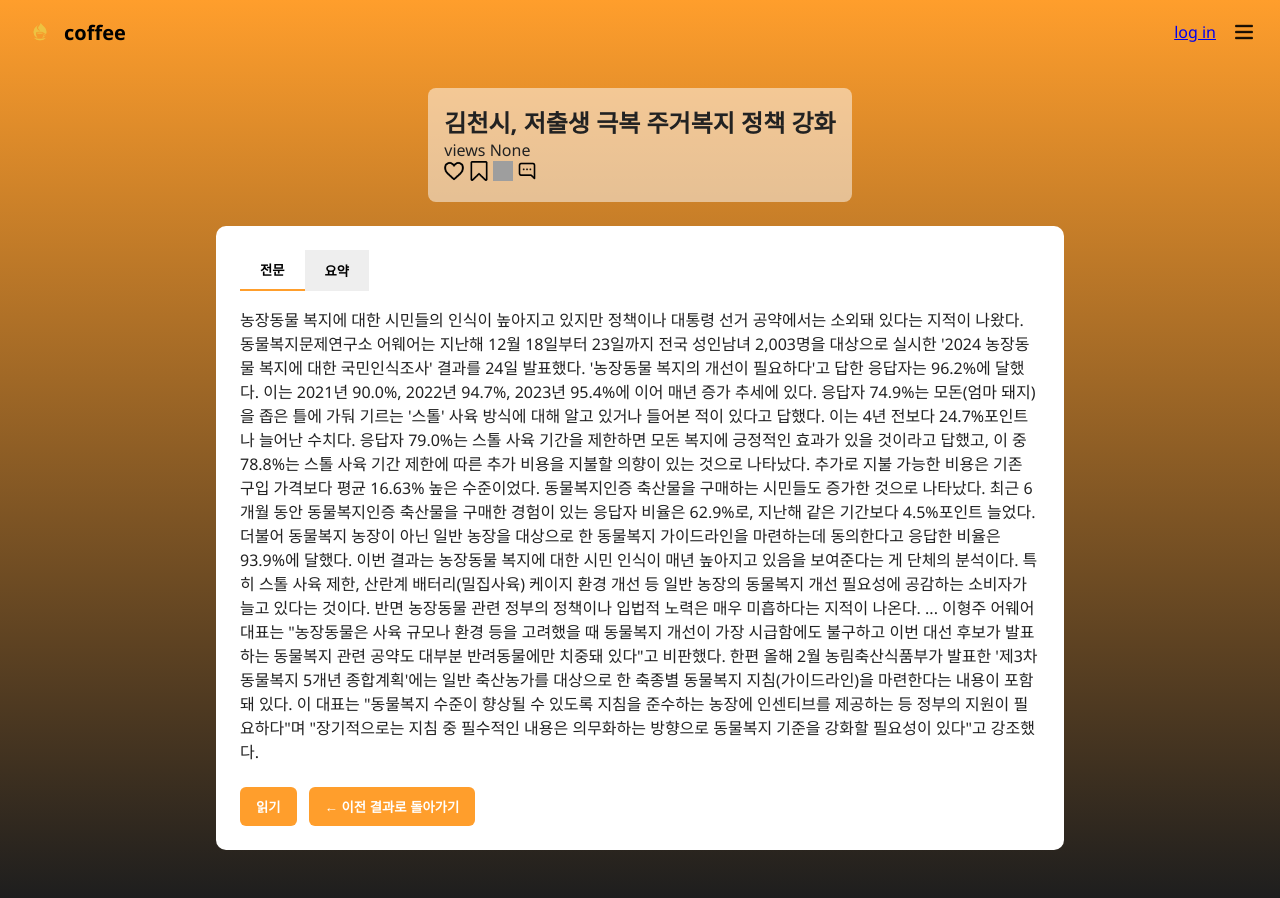
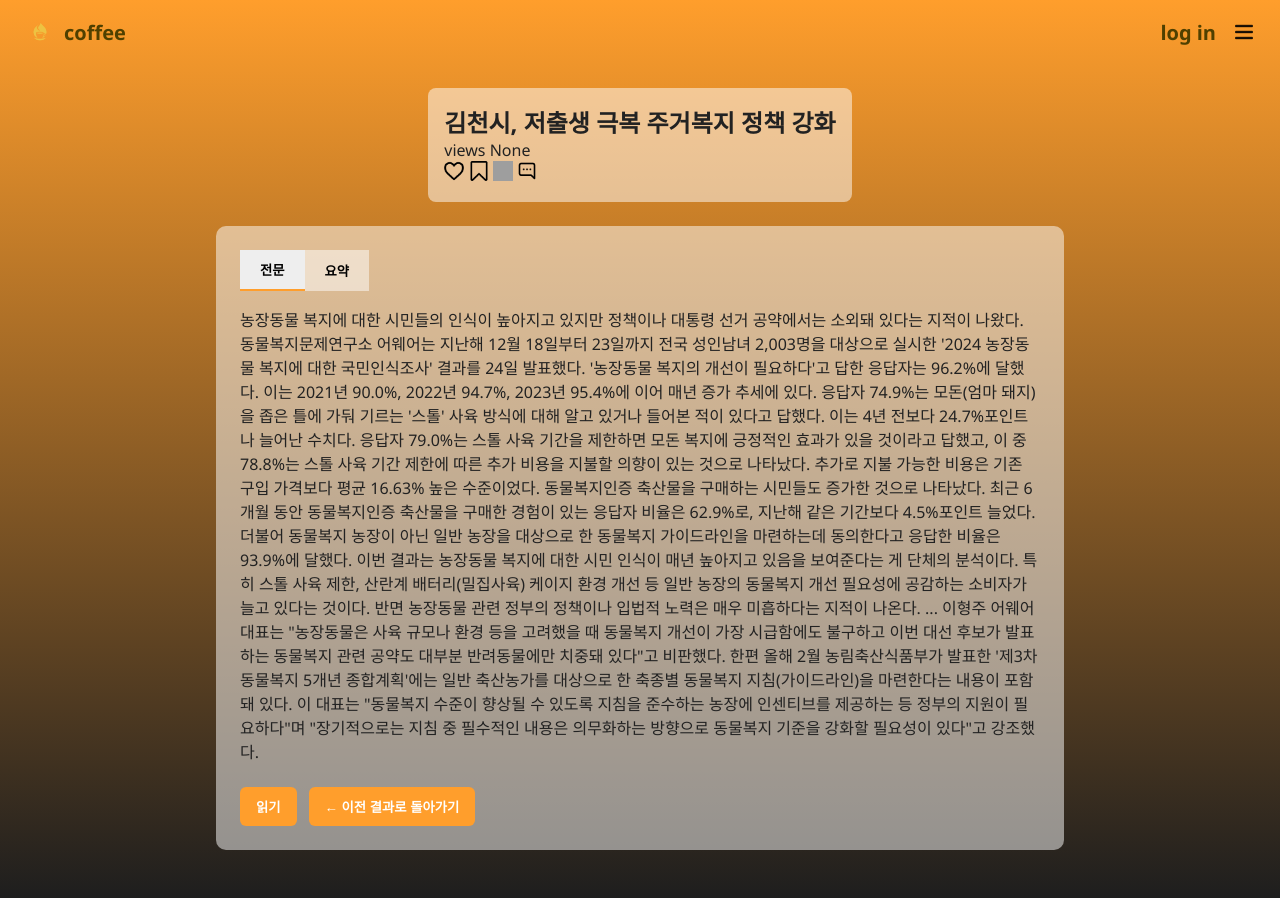
Before and after one commit to CBNU-Coffee/Server, a Django app: page /news/9/ in a window 1280 px wide. Run offline with Django 5.2, Linux system fonts and the light colour scheme; data comes from the database, SQL or seed files in the repository; grey boxes are pictures that could not be loaded.

Commit message:
tab update

```diff
--- a/static/template/detail.css
+++ b/static/template/detail.css
@@ -12,7 +12,7 @@ body {
   align-items: center;
   padding: 16px 24px;
   background: none;
-  color: black;
+  color: #4f4000;
 }
 
 .logo-area {
@@ -25,7 +25,12 @@ body {
   margin-right: 8px;
 }
 
-.brand-name {
+.logo-text {
+  font-size: 20px;
+  font-weight: bold;
+}
+
+.login-text {
   font-size: 20px;
   font-weight: bold;
 }
@@ -74,7 +79,7 @@ body {
 .content-box {
   max-width: 800px;
   margin: auto;
-  background: #fff;
+  background: rgba(255, 255, 255, 0.5);
   padding: 24px;
   border-radius: 10px;
   margin-bottom: 48px;
@@ -88,13 +93,13 @@ body {
 .tab {
   padding: 10px 20px;
   border: none;
-  background-color: #eee;
+  background-color: rgba(255, 255, 255, 0.5);
   cursor: pointer;
   font-weight: bold;
 }
 
 .tab.active {
-  background-color: #fff;
+  background-color: #eee;
   border-bottom: 2px solid #ff9e2c;
 }
 
@@ -114,3 +119,11 @@ body {
   border-radius: 6px;
   cursor: pointer;
 }
+
+.tab-content {
+  display: none;
+}
+
+.tab-content#full {
+  display: block;
+}
--- a/static/template/main.css
+++ b/static/template/main.css
@@ -67,7 +67,7 @@ body {
 .search-box {
   display: flex;
   align-items: center;
-  background-color: rgba(207, 187, 157, 0.48);
+  background-color: rgba(255, 255, 255, 0.5);
   border-radius: 40px;
   padding: 10px 20px;
   width: 700px;
@@ -79,6 +79,7 @@ body {
   border: none;
   background: none;
   outline: none;
+  box-shadow: none;
   color: #383838;
   font-weight: bold;
 }
--- a/templates/news/detail.html
+++ b/templates/news/detail.html
@@ -11,10 +11,10 @@
   <nav class="navbar">
     <div class="logo-area">
       <img src="{% static 'image/로고.png' %}" alt="logo" class="logo" />
-      <span class="brand-name">coffee</span>
+      <span class="logo-text">coffee</span>
     </div>
     <div class="menu-area">
-      <a href="#" class="login">log in</a>
+      <span class="login-text">log in</span>
       <img src="{% static 'image/메뉴.png' %}" alt="menu" class="menu-icon" />
     </div>
   </nav>
@@ -36,8 +36,8 @@
   <!-- 콘텐츠 영역 -->
   <div class="content-box">
     <div class="tab-buttons">
-      <button class="tab active" onclick="showTab('full')">전문</button>
-      <button class="tab" onclick="showTab('summary')">요약</button>
+      <button class="tab active" data-tab="full" onclick="showTab('full')">전문</button>
+      <button class="tab" data-tab="summary" onclick="showTab('summary')">요약</button>
     </div>
 
     <div class="tab-content" id="full">
--- a/templates/news/result.html
+++ b/templates/news/result.html
@@ -9,8 +9,10 @@
 <body>
   <header>
     <div class="top-bar">
-      <img src="{% static 'image/로고.png' %}" alt="coffee logo" class="logo" />
-      <span class="logo-text">coffee</span>
+      <div class="nav-left">
+        <img src="{% static 'image/로고.png' %}" alt="coffee logo" class="logo" />
+        <span class="logo-text">coffee</span>
+      </div>
       <div class="nav-right">
         <span class="login-text">log in</span>
         <img src="{% static 'image/메뉴.png' %}" alt="menu icon" class="menu-icon">
```
Also changed, not shown: static/template/result.css (+5 -4 lines), static/template/test.js (+39 -0 lines), templates/news/main.html (+4 -4 lines).
